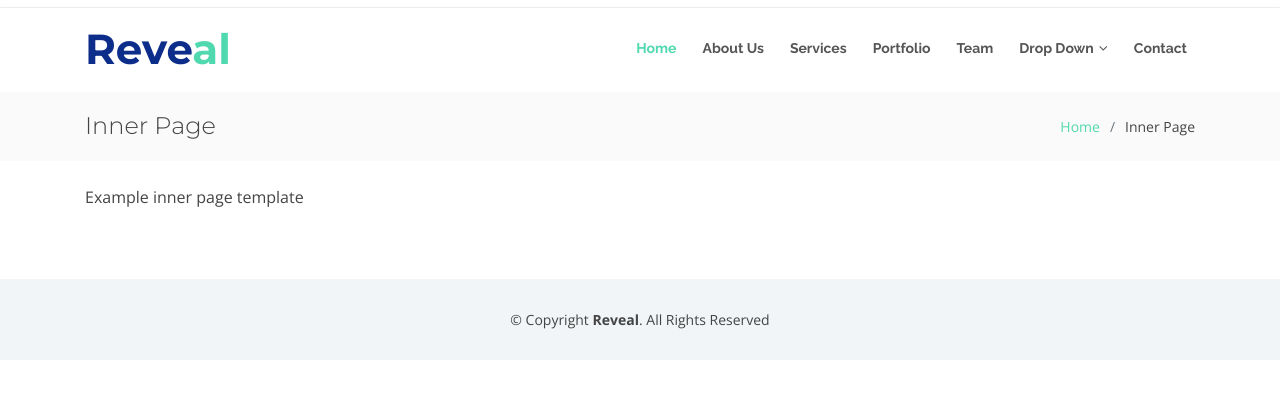
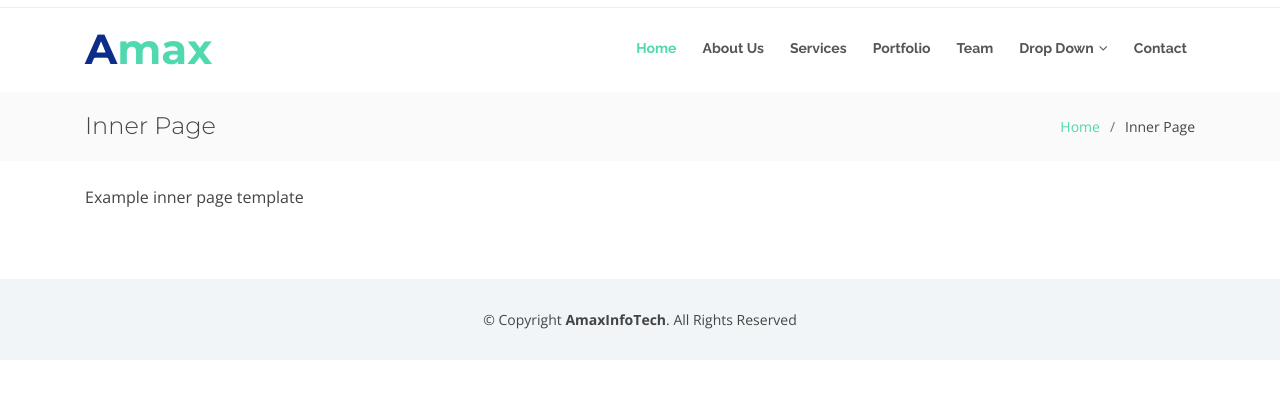
Before and after one commit to HackbalTeamz/Amaxinfotech, a plain HTML site: page inner-page.html in a window 1280 px wide. Shown: the part 35-434 px from the top of the page. Drawn offline with nearby package versions, Linux system fonts and the light colour scheme.

Commit message:
Reveal ==> AmaxInfoTech

```diff
--- a/inner-page.html
+++ b/inner-page.html
@@ -5,7 +5,7 @@
   <meta charset="utf-8">
   <meta content="width=device-width, initial-scale=1.0" name="viewport">
 
-  <title>Inner Page - Reveal Bootstrap Template</title>
+  <title>Inner Page - AmaxInfoTech AmaxInfoTech</title>
   <meta content="" name="descriptison">
   <meta content="" name="keywords">
 
@@ -55,7 +55,7 @@
     <div class="container">
 
       <div id="logo" class="pull-left">
-        <h1><a href="index.html">Reve<span>al</span></a></h1>
+        <h1><a href="index.html">A<span>max</span></a></h1>
         <!-- Uncomment below if you prefer to use an image logo -->
         <!-- <a href="index.html"><img src="assets/img/logo.png" alt=""></a>-->
       </div>
@@ -112,7 +112,7 @@
   <footer id="footer">
     <div class="container">
       <div class="copyright">
-        &copy; Copyright <strong>Reveal</strong>. All Rights Reserved
+        &copy; Copyright <strong>AmaxInfoTech</strong>. All Rights Reserved
       </div>
 
     </div>
```
Also changed, not shown: index.html (+3 -3 lines), portfolio-details.html (+3 -3 lines).
